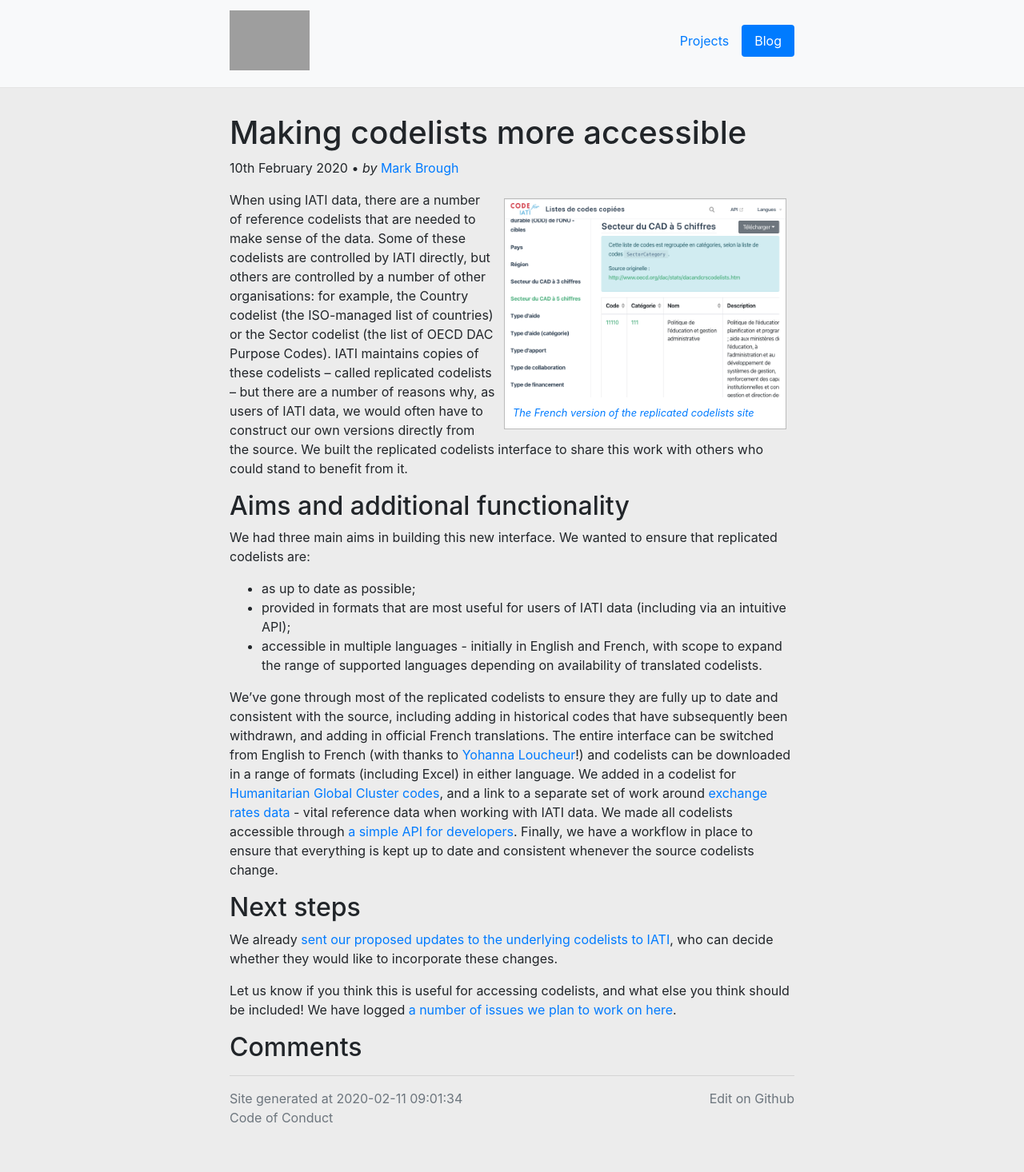
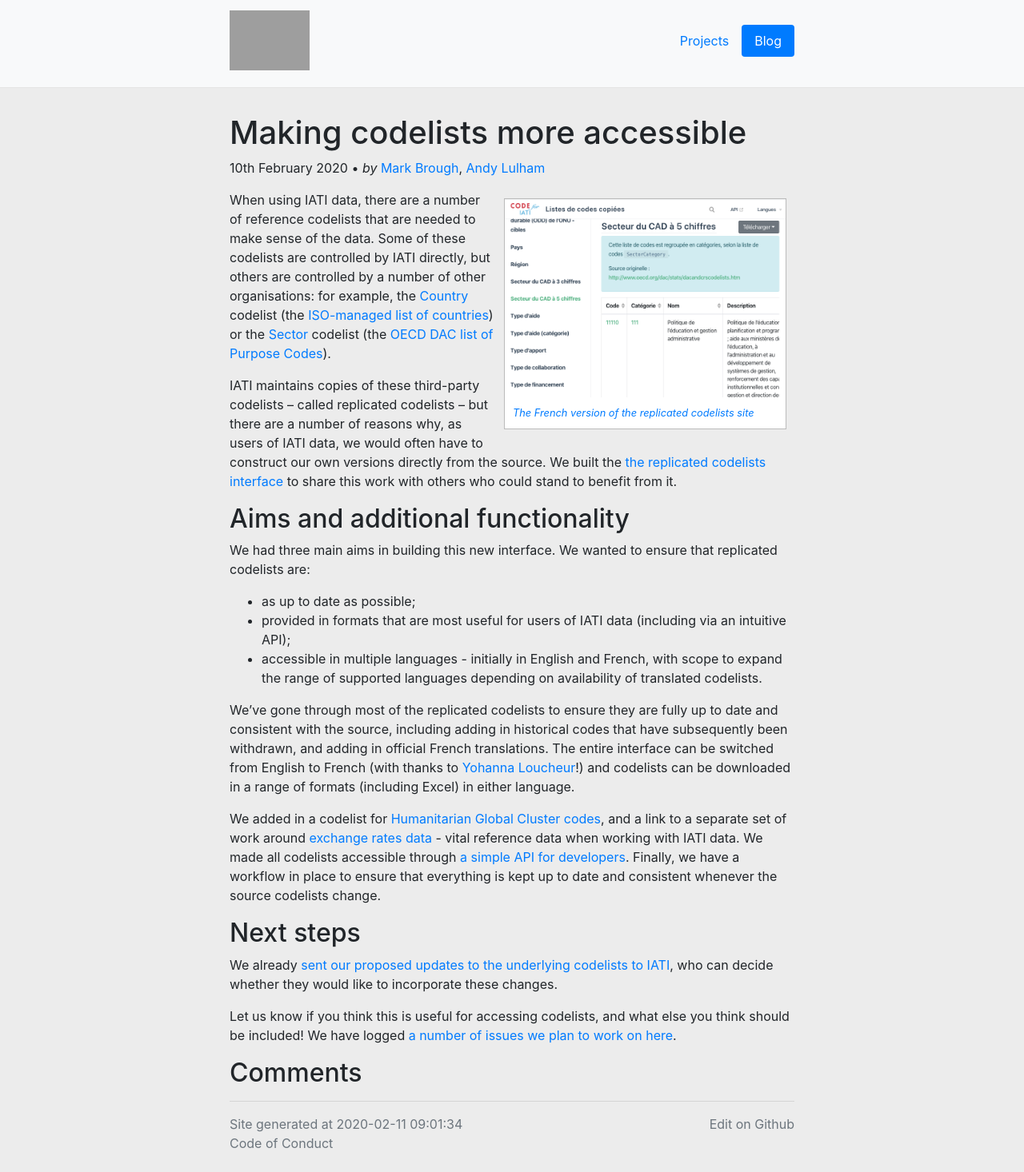
Before and after one commit to codeforIATI/codeforiati.github.io, a Jekyll site: the page built from _posts/2020-02-10-making-third-party-codelists-more-accessible.md, in a window 1280 px wide. Shown: the whole page at 80% size. Built offline with Jekyll 4.4.1, drawn with Linux system fonts in a browser that asks for light colours; comment, search, counter and statistics services are not loaded; before the commit the page ends 1434 px from its top, so only the background shows below that.

Commit message:
Make Andy also an author, add a couple of links to references and break up text a little bit

```diff
--- a/_posts/2020-02-10-making-third-party-codelists-more-accessible.md
+++ b/_posts/2020-02-10-making-third-party-codelists-more-accessible.md
@@ -2,14 +2,18 @@
 layout: post
 title: Making codelists more accessible
 comments: true
-author: mark
+author:
+ - mark
+ - andy
 excerpt: This post introduces a new site to access replicated codelists, which may be useful for those using IATI data.
 image: /assets/img/posts/screenshot-codelists.png
 imageCaption: The French version of the replicated codelists site
 imageURL: "https://codelists.codeforiati.org"
 ---
 
-When using IATI data, there are a number of reference codelists that are needed to make sense of the data. Some of these codelists are controlled by IATI directly, but others are controlled by a number of other organisations: for example, the Country codelist (the ISO-managed list of countries) or the Sector codelist (the list of OECD DAC Purpose Codes). IATI maintains copies of these codelists – called replicated codelists – but there are a number of reasons why, as users of IATI data, we would often have to construct our own versions directly from the source. We built the replicated codelists interface to share this work with others who could stand to benefit from it.
+When using IATI data, there are a number of reference codelists that are needed to make sense of the data. Some of these codelists are controlled by IATI directly, but others are controlled by a number of other organisations: for example, the [Country](https://reference.iatistandard.org/codelists/Country) codelist (the [ISO-managed list of countries](https://www.iso.org/obp/ui#iso:pub:PUB500001:en)) or the [Sector](https://reference.iatistandard.org/codelists/Sector) codelist (the [OECD DAC list of Purpose Codes](https://www.oecd.org/development/financing-sustainable-development/development-finance-standards/dacandcrscodelists.htm)).
+
+IATI maintains copies of these third-party codelists – called replicated codelists – but there are a number of reasons why, as users of IATI data, we would often have to construct our own versions directly from the source. We built the [the replicated codelists interface](https://codelists.codeforiati.org) to share this work with others who could stand to benefit from it.
 
 ## Aims and additional functionality
 
@@ -19,7 +23,9 @@ We had three main aims in building this new interface. We wanted to ensure that
  * provided in formats that are most useful for users of IATI data (including via an intuitive API);
  * accessible in multiple languages - initially in English and French, with scope to expand the range of supported languages depending on availability of translated codelists.
 
-We’ve gone through most of the replicated codelists to ensure they are fully up to date and consistent with the source, including adding in historical codes that have subsequently been withdrawn, and adding in official French translations. The entire interface can be switched from English to French (with thanks to [Yohanna Loucheur](https://twitter.com/YohannaLoucheur)!) and codelists can be downloaded in a range of formats (including Excel) in either language. We added in a codelist for [Humanitarian Global Cluster codes](https://codelists.codeforiati.org/HumanitarianGlobalClusters/), and a link to a separate set of work around [exchange rates data](https://codelists.codeforiati.org/ExchangeRates/) - vital reference data when working with IATI data. We made all codelists accessible through [a simple API for developers](https://codelists.codeforiati.org/api/). Finally, we have a workflow in place to ensure that everything is kept up to date and consistent whenever the source codelists change.
+We’ve gone through most of the replicated codelists to ensure they are fully up to date and consistent with the source, including adding in historical codes that have subsequently been withdrawn, and adding in official French translations. The entire interface can be switched from English to French (with thanks to [Yohanna Loucheur](https://twitter.com/YohannaLoucheur)!) and codelists can be downloaded in a range of formats (including Excel) in either language.
+
+We added in a codelist for [Humanitarian Global Cluster codes](https://codelists.codeforiati.org/HumanitarianGlobalClusters/), and a link to a separate set of work around [exchange rates data](https://codelists.codeforiati.org/ExchangeRates/) - vital reference data when working with IATI data. We made all codelists accessible through [a simple API for developers](https://codelists.codeforiati.org/api/). Finally, we have a workflow in place to ensure that everything is kept up to date and consistent whenever the source codelists change.
 
 ## Next steps
 
```
